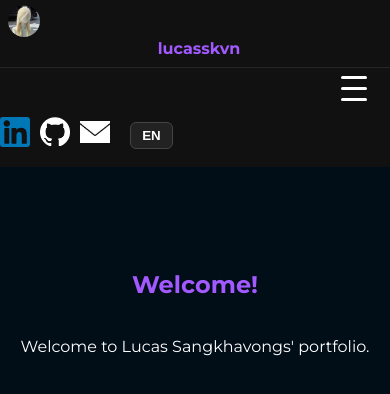
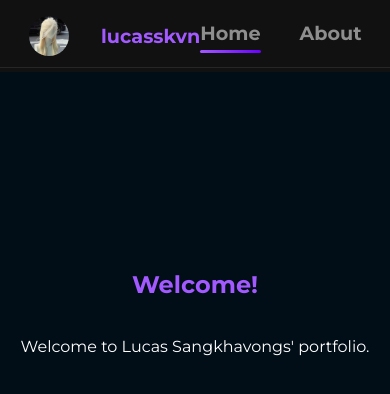
Before and after one commit to lucasskvn/lucasskvn.github.io, a React (Vite) app: page / in a window 390 px wide. Shown: the top 394 px of the page. Built offline with nearby package versions, Linux system fonts and the light colour scheme.

Commit message:
reset responsive

```diff
--- a/src/App.css
+++ b/src/App.css
@@ -1,3 +1,4 @@
+
 .Socials {
 	display: flex;
 	justify-content: center;
@@ -105,97 +106,3 @@
 	left: 0;
 	z-index: 99;
 }
-
-.Navbar-burger {
-  display: none;
-  background: none;
-  border: none;
-  flex-direction: column;
-  justify-content: center;
-  align-items: center;
-  height: 40px;
-  width: 40px;
-  cursor: pointer;
-  margin-left: auto;
-  margin-right: 1rem;
-  z-index: 200;
-}
-.Navbar-burger span {
-  display: block;
-  width: 26px;
-  height: 3px;
-  background: #fff;
-  margin: 4px 0;
-  border-radius: 2px;
-  transition: 0.3s;
-}
-
-@media (max-width: 900px) {
-  .Navbar {
-    flex-direction: column;
-    align-items: flex-start;
-    padding: 0.5rem 0;
-    height: auto;
-  }
-  .Navbar-title {
-    margin-left: 1rem;
-    margin-bottom: 0.5rem;
-  }
-  .Navbar-center {
-    position: absolute;
-    top: 60px;
-    left: 0;
-    right: 0;
-    background: #111;
-    flex-direction: column;
-    align-items: flex-start;
-    gap: 0;
-    padding: 0;
-    z-index: 150;
-    display: none;
-  }
-  .Navbar-center.open {
-    display: flex;
-  }
-  .Navbar-center span {
-    width: 100%;
-    padding: 1rem 1.5rem;
-    border-bottom: 1px solid #222;
-    font-size: 1.1rem;
-    background: none;
-    text-align: left;
-  }
-  .Navbar-socials {
-    margin-top: 0.5rem;
-  }
-  .Navbar-burger {
-    display: flex;
-  }
-}
-
-@media (max-width: 600px) {
-  .Navbar {
-    flex-direction: column;
-    align-items: stretch;
-    padding: 0.3rem 0;
-  }
-  .Navbar-title {
-    margin-left: 0.5rem;
-    font-size: 1rem;
-  }
-  .Navbar-center {
-    flex-direction: column;
-    gap: 8px;
-    margin: 0 0 0.5rem 0.5rem;
-  }
-  .Navbar-socials {
-    gap: 10px;
-    margin-right: 0.5rem;
-    margin-bottom: 0.5rem;
-  }
-  .Navbar-ppgithub {
-    margin-left: 0.5rem !important;
-    height: 32px !important;
-    width: 32px !important;
-  }
-}
--- a/src/App.tsx
+++ b/src/App.tsx
@@ -21,7 +21,6 @@ function App() {
   const navigate = useNavigate();
   const location = useLocation();
   const [lang, setLang] = useState<'fr' | 'en'>('en');
-  const [navOpen, setNavOpen] = useState(false); // Ajout état menu mobile
   const t = {
     fr: {
       home: "Accueil",
@@ -44,38 +43,28 @@ function App() {
         <img src={PP} alt="PP GitHub" className="Navbar-ppgithub" style={{ height: 40, width: 40, borderRadius: '50%', marginRight: 0, marginLeft: 29 }} />
         <div className="Navbar-divider"></div>
         <span className="Navbar-title">lucasskvn</span>
-        {/* Hamburger menu visible sur mobile */}
-        <button
-          className="Navbar-burger"
-          aria-label="Ouvrir le menu"
-          onClick={() => setNavOpen(!navOpen)}
-        >
-          <span />
-          <span />
-          <span />
-        </button>
-        <div className={`Navbar-center${navOpen ? ' open' : ''}`}>
+        <div className="Navbar-center">
           <span
             className={`Navbar-Home${location.pathname === '/' ? ' active' : ''}`}
-            onClick={() => { navigate('/'); setNavOpen(false); }}
+            onClick={() => navigate('/')}
           >
             {t[lang].home}
           </span>
           <span
             className={`Navbar-About${location.pathname === '/about' ? ' active' : ''}`}
-            onClick={() => { navigate('/about'); setNavOpen(false); }}
+            onClick={() => navigate('/about')}
           >
             {t[lang].about}
           </span>
           <span
             className={`Navbar-Projects${location.pathname === '/projects' ? ' active' : ''}`}
-            onClick={() => { navigate('/projects'); setNavOpen(false); }}
+            onClick={() => navigate('/projects')}
           >
             {t[lang].projects}
           </span>
           <span
             className={`Navbar-Contact${location.pathname === '/contact' ? ' active' : ''}`}
-            onClick={() => { navigate('/contact'); setNavOpen(false); }}
+            onClick={() => navigate('/contact')}
           >
             {t[lang].contact}
           </span>
@@ -100,7 +89,7 @@ function App() {
         </div>
       </nav>
       <Routes>
-        <Route path="/" element={<Home lang={lang} />} />
+  <Route path="/" element={<Home lang={lang} />} />
         <Route path="/about" element={<About lang={lang} />} />
         <Route path="/projects" element={<Projects lang={lang} />} />
         <Route path="/contact" element={<Contact lang={lang} />} />
```
Also changed, not shown: 1 other file (tests, documents, lock files or other folders).
